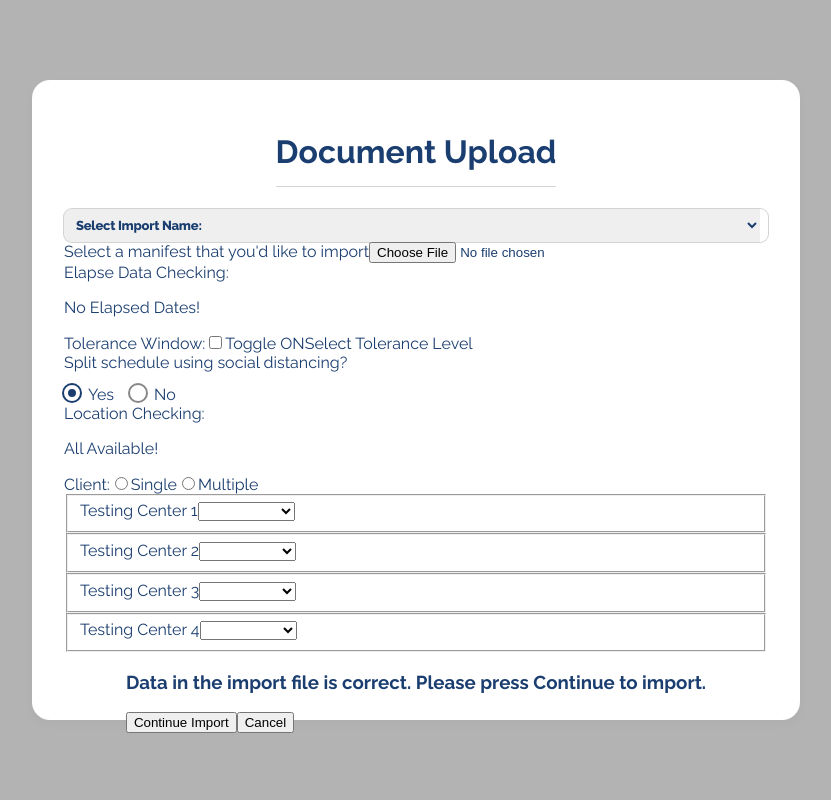
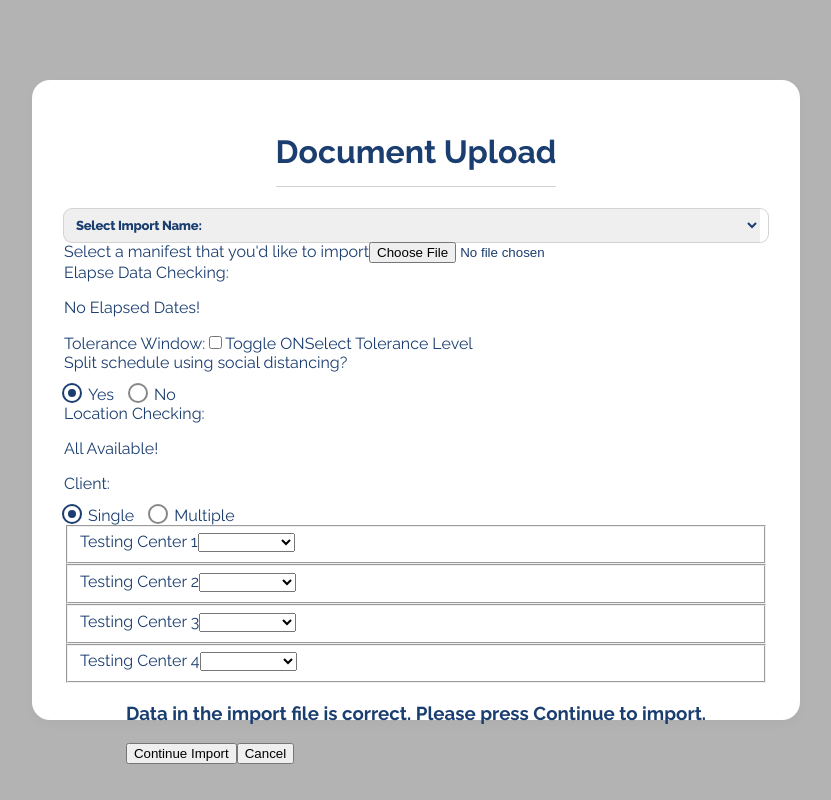
Before and after one commit to rosslibby/skyhop-assessment, a React (Create React App) app: page / in a window 1280 px wide. Shown: the whole page, without its empty margins (224-1055 px from the left). Built offline with nearby package versions, Linux system fonts and the light colour scheme.

Commit message:
set client single/multiple selection with RadioGroup

```diff
--- a/src/App.tsx
+++ b/src/App.tsx
@@ -82,11 +82,25 @@ function App() {
           </section>
 
           <section>
-            <label htmlFor="client">Client:</label>
-            <input type="radio" value="single" />
-            <label>Single</label>
-            <input type="radio" value="multiple" />
-            <label>Multiple</label>
+            <RadioGroup
+              onChange={() => null}
+              label="Client:"
+              name="client"
+              options={[
+                {
+                  id: 'single',
+                  checked: true,
+                  label: 'Single',
+                  value: 'single',
+                },
+                {
+                  id: 'multiple',
+                  checked: false,
+                  label: 'Multiple',
+                  value: 'multiple',
+                },
+              ]}
+            />
             <fieldset className={styles.dropdownFieldset}>
               <label htmlFor="testing-center-1">Testing Center 1</label>
               <select name="testing-center-1">
```
